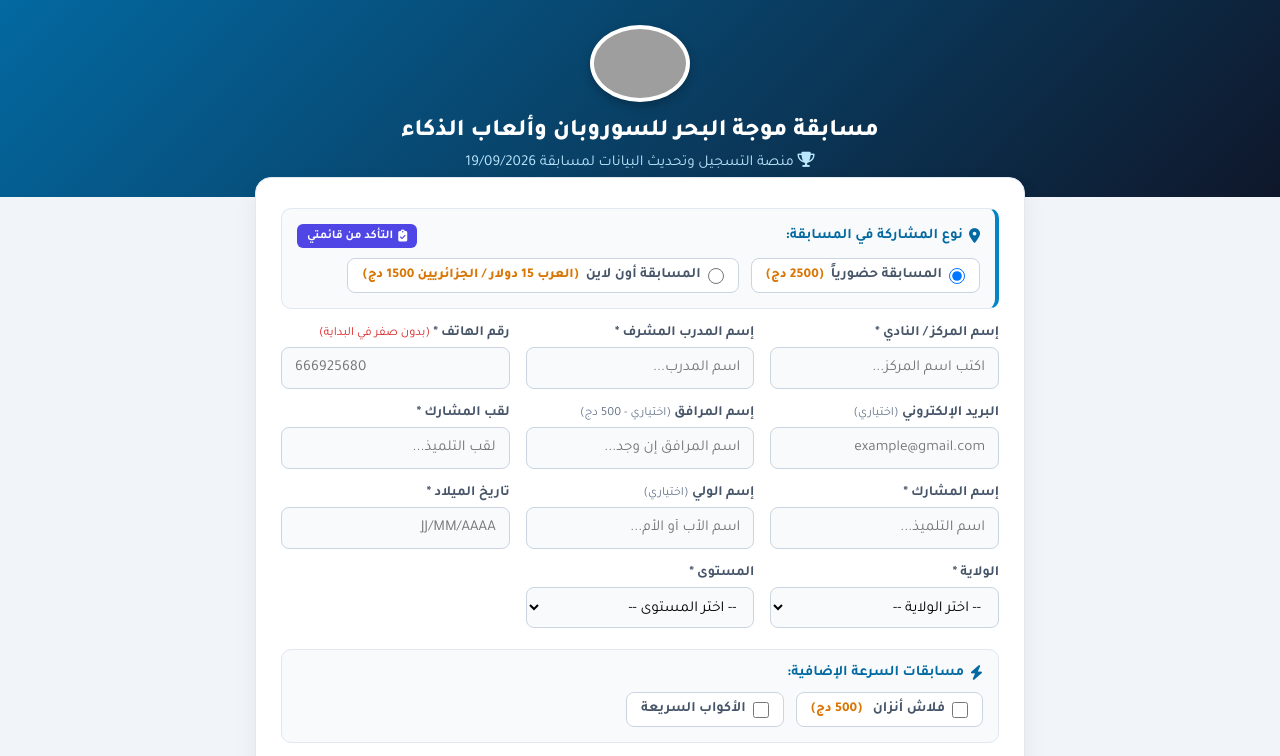
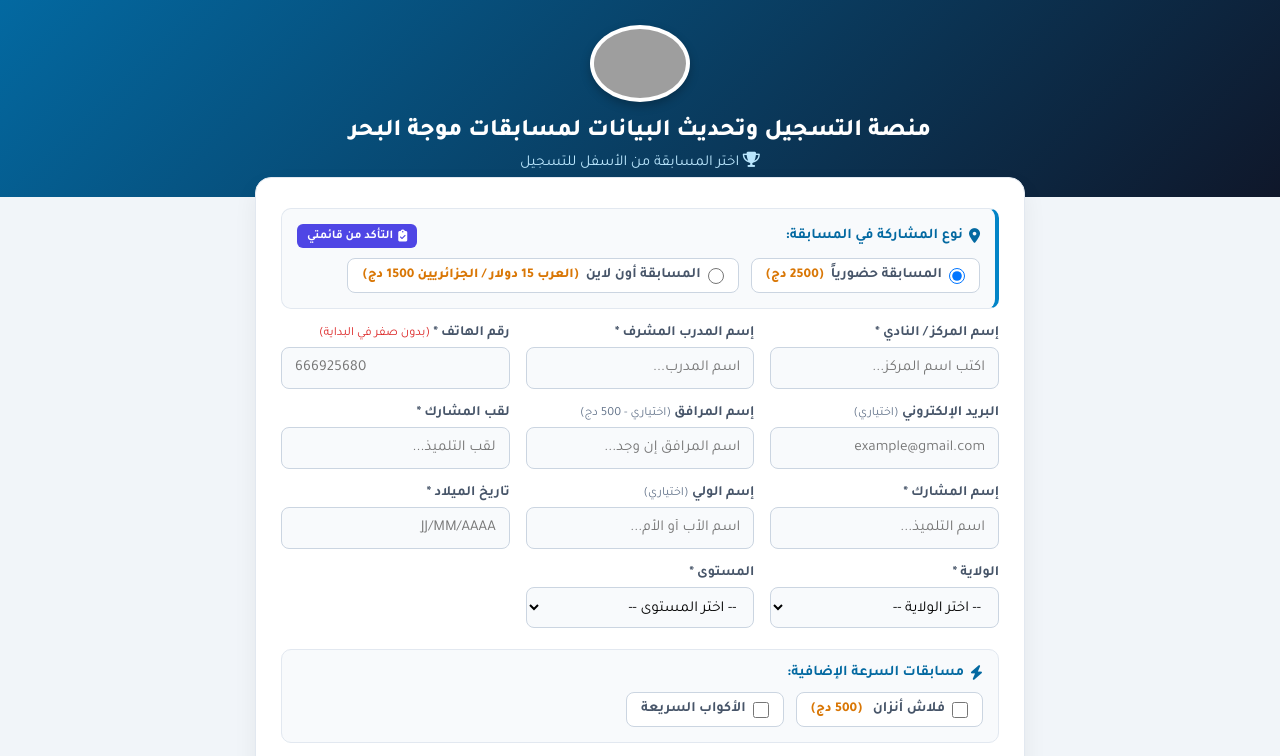
Before and after one commit to mmo176amed-afk/Mawjat-Al-Bahr, a plain HTML site: page index.html in a window 1280 px wide. Shown: the top 756 px of the page. Drawn offline with Linux system fonts and the light colour scheme; grey boxes are pictures that could not be loaded.

Commit message:
Update index.html

```diff
--- a/index.html
+++ b/index.html
@@ -149,8 +149,8 @@
 
     <header class="header">
         <img src="https://i.postimg.cc/FHFhGD6k/Whats-App-Image-2026-09-03-at-21-17-15.jpg" alt="شعار مسابقة موجة البحر للسوروبان" class="logo">
-        <h1 id="mainCompTitle">مسابقة موجة البحر للسوروبان وألعاب الذكاء</h1>
-        <p><i class="fa-solid fa-trophy"></i> منصة التسجيل وتحديث البيانات لمسابقة 19/09/2026</p>
+        <h1 id="mainCompTitle">منصة التسجيل وتحديث البيانات لمسابقات موجة البحر</h1>
+        <p id="mainCompSubtitle"><i class="fa-solid fa-trophy"></i> اختر المسابقة من الأسفل للتسجيل</p>
     </header>
 
     <div class="container">
```
